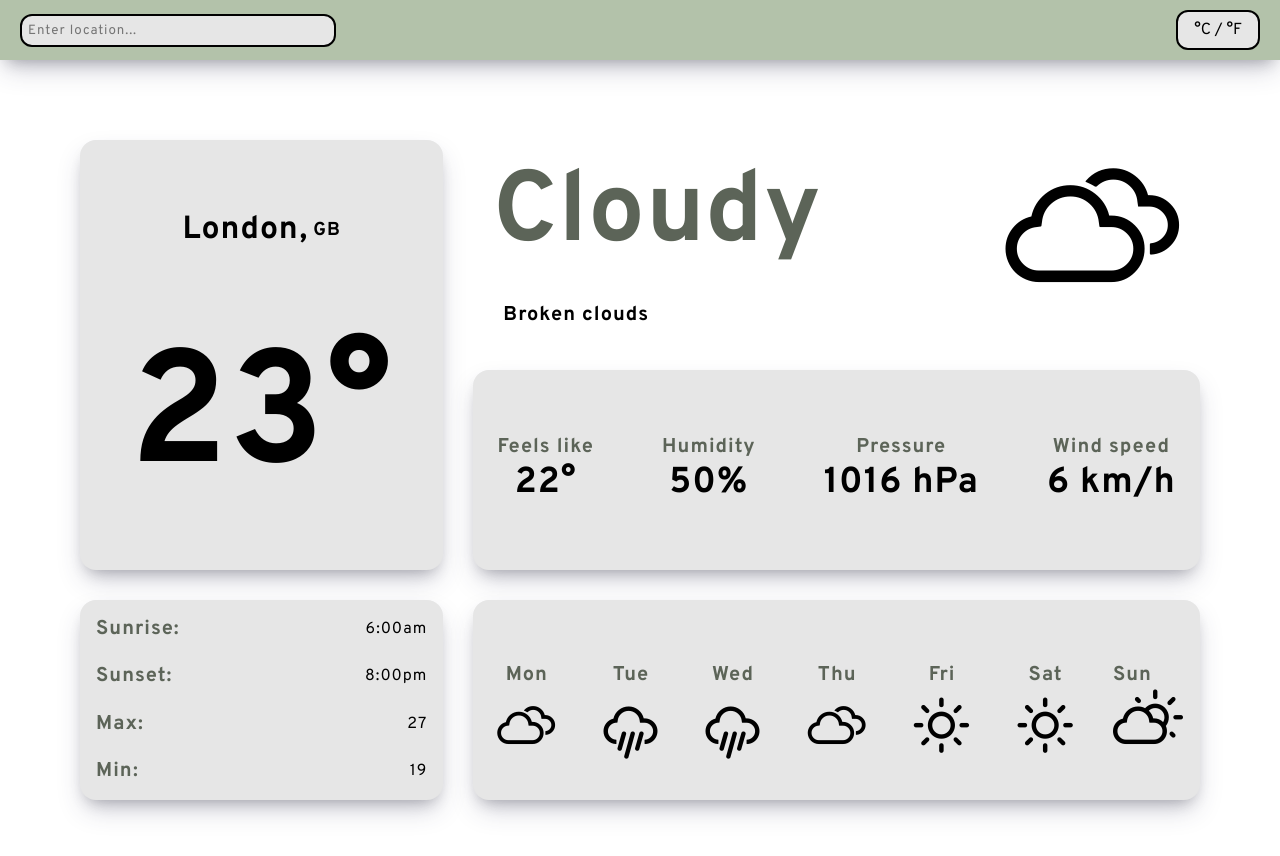
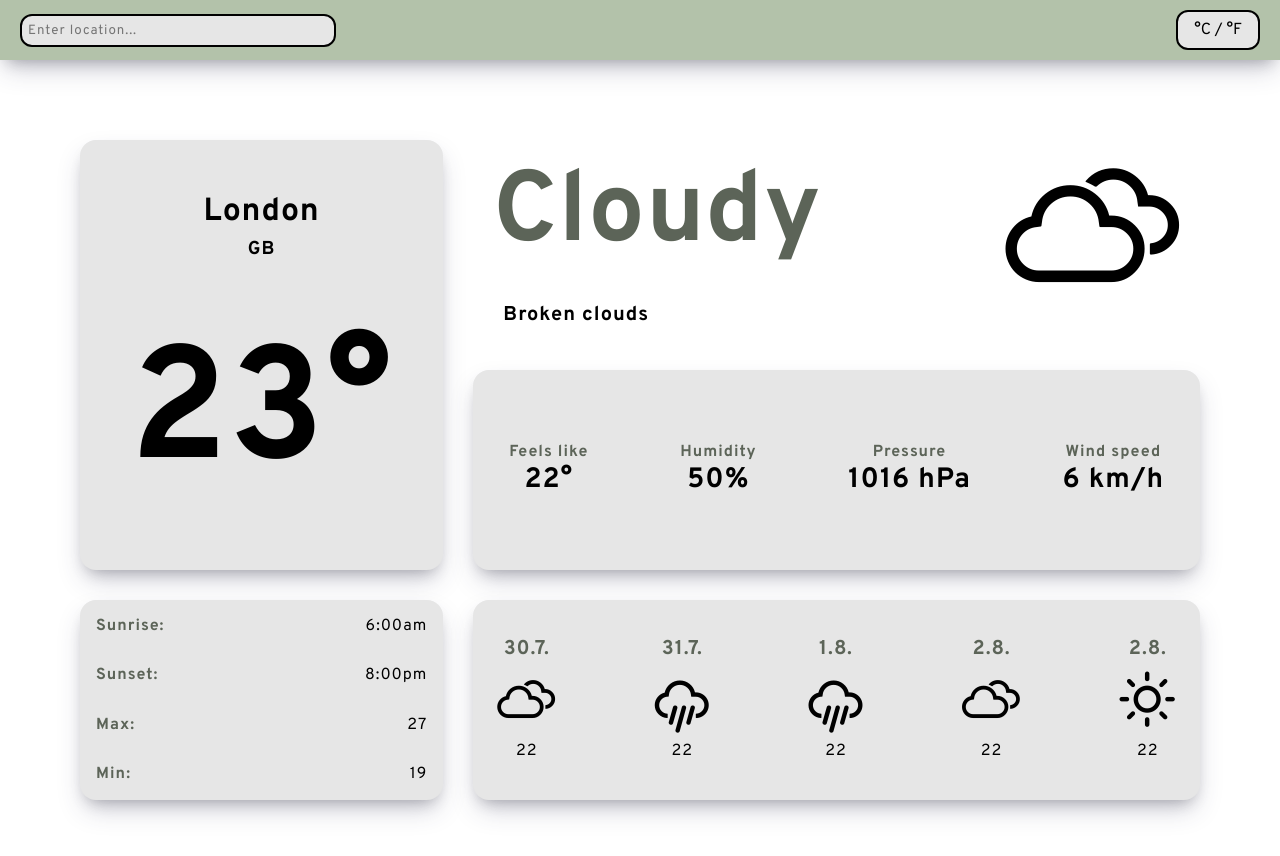
Before and after one commit to nikolapivac/weather-app, a plain HTML site: page index.html in a window 1280 px wide. Drawn offline with Linux system fonts and the light colour scheme.

Commit message:
Displayed data from API

```diff
--- a/css/styles.css
+++ b/css/styles.css
@@ -103,8 +103,14 @@ body {
 
 .citystate {
     display: flex;
+    flex-direction: column;
     align-items: center;
     gap: 5px;
+}
+
+.city_name,
+.state_name {
+    margin: 0;
 }
 
 .temperature{
@@ -168,11 +174,11 @@ body {
 
 .ic1_title,
 .ic2_title {
-    font-size: 20px;
+    font-size: 16px;
 }
 
 .ic1_content {
-    font-size: 36px;
+    font-size: 28px;
 }
 
 .info_card2{
@@ -211,13 +217,11 @@ body {
     padding: 16px;
 }
 
-.monday,
-.tuesday,
-.wednesday,
-.thursday,
-.friday,
-.saturday,
-.sunday {
+.day1,
+.day2,
+.day3,
+.day4,
+.day5 {
     display: flex;
     flex-direction: column;
     justify-content: center;
@@ -225,7 +229,7 @@ body {
     margin: 8px;
 }
 
-.day_name {
+.date {
     font-size: 20px;
 }
 
@@ -235,7 +239,7 @@ body {
 
 .ic1_title,
 .ic2_title,
-.day_name,
+.date,
 .main_desc {
     color: var(--text-color);
 }
--- a/index.html
+++ b/index.html
@@ -20,7 +20,7 @@
         <div class="weather_content">
             <div class="main_card">
                 <div class="citystate">
-                    <h1 class="city_name">London,</h1>
+                    <h1 class="city_name">London</h1>
                     <h3 class="state_name">GB</h3>
                 </div>
                 <h1 class="temperature">23°</h1>
@@ -35,67 +35,64 @@
             <div class="info_card1">
                 <div class="feels_like">
                     <h2 class="ic1_title">Feels like</h2>
-                    <h1 class="ic1_content">22°</h1>
+                    <h1 class="ic1_content" id="feels">22°</h1>
                 </div>
                 <div class="humidity">
-                    <h2 class="ic1_title">Humidity</h2>
-                    <h1 class="ic1_content">50%</h1>
+                    <h2 class="ic1_title" >Humidity</h2>
+                    <h1 class="ic1_content" id="humid">50%</h1>
                 </div>
                 <div class="pressure">
                     <h2 class="ic1_title">Pressure</h2>
-                    <h1 class="ic1_content">1016 hPa</h1>
+                    <h1 class="ic1_content" id="press">1016 hPa</h1>
                 </div>
                 <div class="wind_speed">
                     <h2 class="ic1_title">Wind speed</h2>
-                    <h1 class="ic1_content">6 km/h</h1>
+                    <h1 class="ic1_content" id="wind">6 km/h</h1>
                 </div>
             </div>
             <div class="info_card2">
                 <div class="sunrise">
                     <h2 class="ic2_title">Sunrise:</h2>
-                    <p class="ic2_content">6:00am</p>
+                    <p class="ic2_content" id="sunrise">6:00am</p>
                 </div>
                 <div class="sunset">
                     <h2 class="ic2_title">Sunset:</h2>
-                    <p class="ic2_content">8:00pm</p>
+                    <p class="ic2_content" id="sunset">8:00pm</p>
                 </div>
                 <div class="maxtemp">
                     <h2 class="ic2_title">Max:</h2>
-                    <p class="ic2_content">27</p>
+                    <p class="ic2_content" id="maxtemp">27</p>
                 </div>
                 <div class="mintemp">
                     <h2 class="ic2_title">Min:</h2>
-                    <p class="ic2_content">19</p>
+                    <p class="ic2_content" id="mintemp">19</p>
                 </div>
             </div>
             <div class="weekly">
-                <div class="monday">
-                    <h1 class="day_name">Mon</h1>
+                <div class="day1">
+                    <h1 class="date">30.7.</h1>
                     <i id="weekly_icon" class="wi wi-cloudy"></i>
+                    <p class="day_temp">22</p>
                 </div>
-                <div class="tuesday">
-                    <h1 class="day_name">Tue</h1>
+                <div class="day2">
+                    <h1 class="date">31.7.</h1>
                     <i id="weekly_icon" class="wi wi-rain"></i>
+                    <p class="day_temp">22</p>
                 </div>
-                <div class="wednesday">
-                    <h1 class="day_name">Wed</h1>
+                <div class="day3">
+                    <h1 class="date">1.8.</h1>
                     <i id="weekly_icon" class="wi wi-rain"></i>
+                    <p class="day_temp">22</p>
                 </div>
-                <div class="thursday">
-                    <h1 class="day_name">Thu</h1>
+                <div class="day4">
+                    <h1 class="date">2.8.</h1>
                     <i id="weekly_icon" class="wi wi-cloudy"></i>
+                    <p class="day_temp">22</p>
                 </div>
-                <div class="friday">
-                    <h1 class="day_name">Fri</h1>
+                <div class="day5">
+                    <h1 class="date">2.8.</h1>
                     <i id="weekly_icon" class="wi wi-day-sunny"></i>
-                </div>
-                <div class="saturday">
-                    <h1 class="day_name">Sat</h1>
-                    <i id="weekly_icon" class="wi wi-day-sunny"></i>
-                </div>
-                <div class="Sunday">
-                    <h1 class="day_name">Sun</h1>
-                    <i id="weekly_icon" class="wi wi-day-cloudy"></i>
+                    <p class="day_temp">22</p>
                 </div>
             </div>
         </div>
```
Also changed, not shown: main.js (+1 -1 lines).
